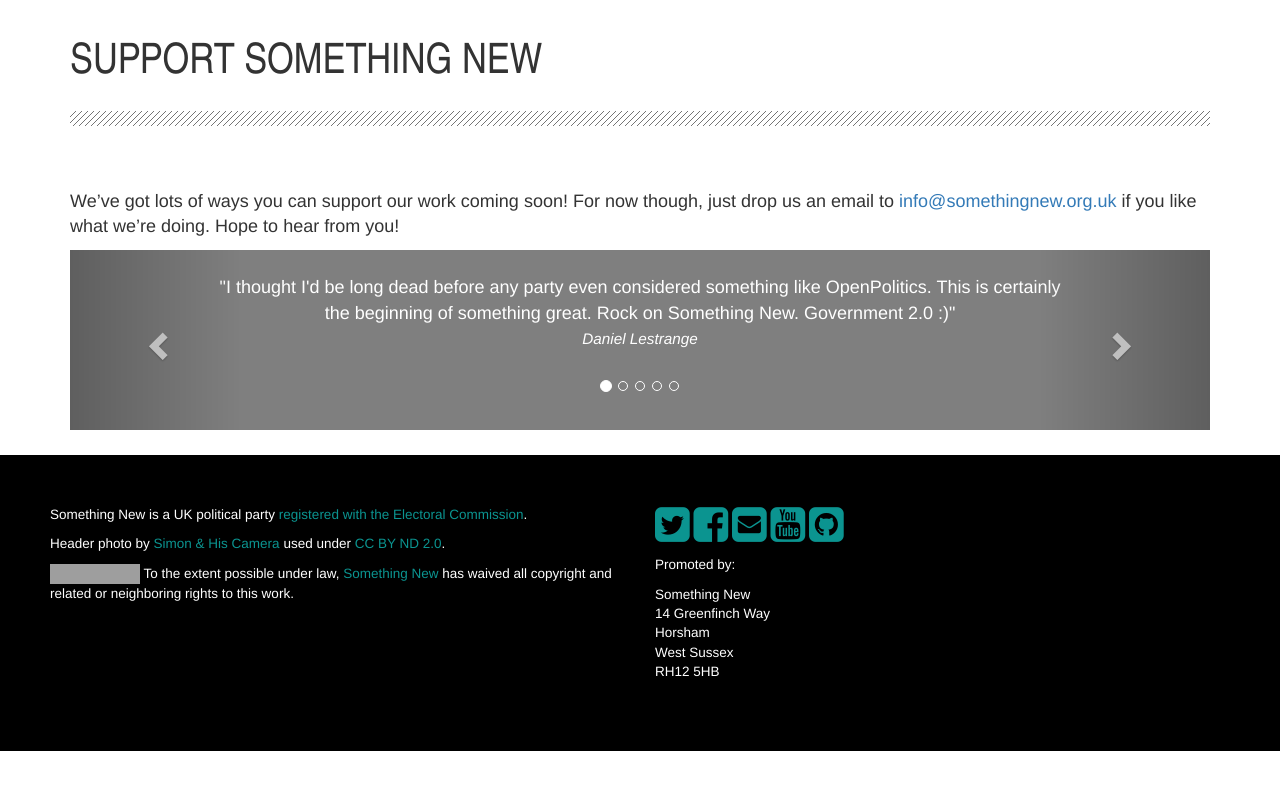
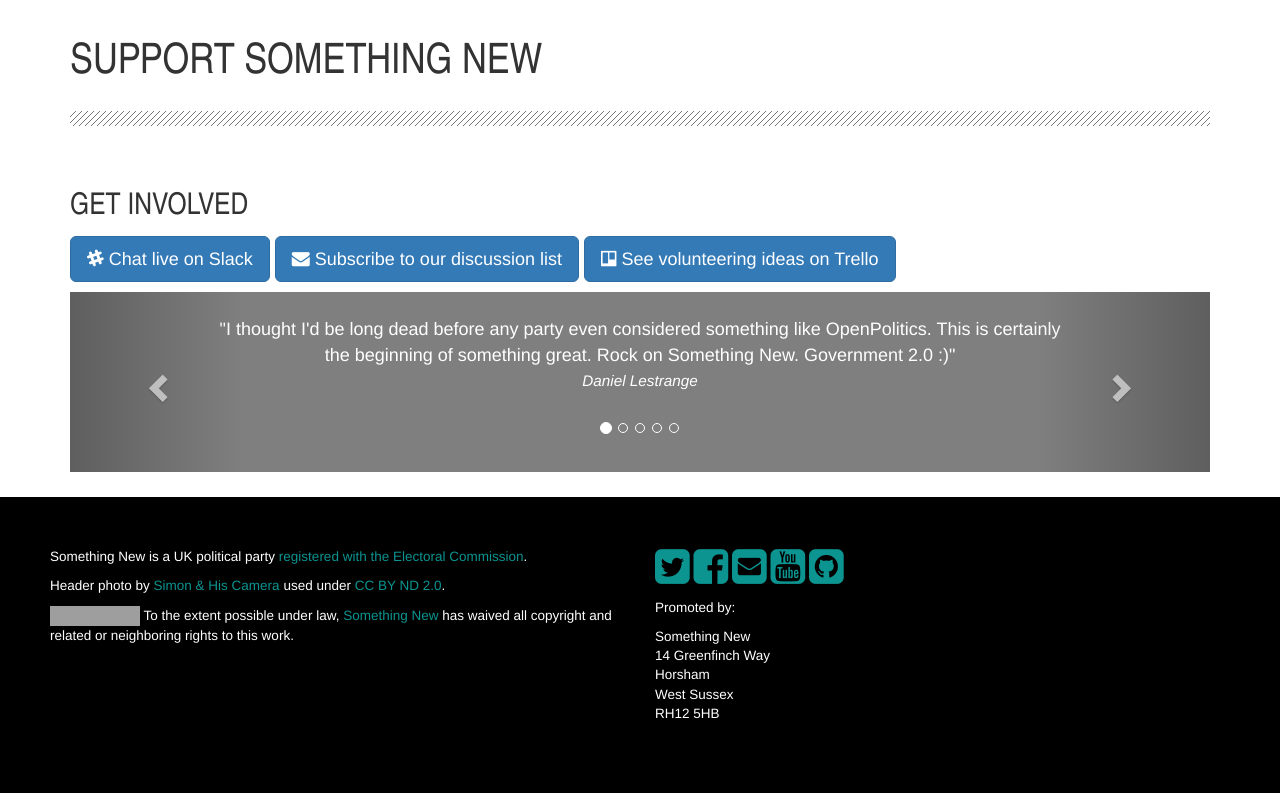
Before and after one commit to SomethingNewUK/somethingnewuk.github.io, a Jekyll site: the page built from support.md, in a window 1280 px wide. Shown: the part 304-1097 px from the top of the page. Built offline with Jekyll 4.4.1, drawn with Linux system fonts in a browser that asks for light colours; nearby versions of some CDN libraries; some web fonts are replaced; before the commit the page ends 1055 px from its top, so only the background shows below that; grey boxes are pictures that could not be loaded.

Commit message:
links to slack and mailing list

```diff
--- a/support.md
+++ b/support.md
@@ -3,6 +3,8 @@
 redirect_from: /vote.html
 ---
 
-We've got lots of ways you can support our work coming soon! For now though, just drop us an email to [info@somethingnew.org.uk](mailto:info@somethingnew.org.uk) if you like what we're doing. Hope to hear from you!
+## Get involved
+
+<a href='http://slack.somethingnew.org.uk/' class='btn btn-primary btn-lg'><i class='fa fa-slack'></i> Chat live on Slack</a> <a href='https://groups.google.com/forum/#!forum/something-new-discuss' class='btn btn-primary btn-lg'><i class='fa fa-envelope'></i> Subscribe to our discussion list</a> <a href='https://trello.com/b/3mWRXsc2/volunteering' class='btn btn-primary btn-lg'><i class='fa fa-trello'></i> See volunteering ideas on Trello</a>
 
 {% include testimonials.html %}
```
